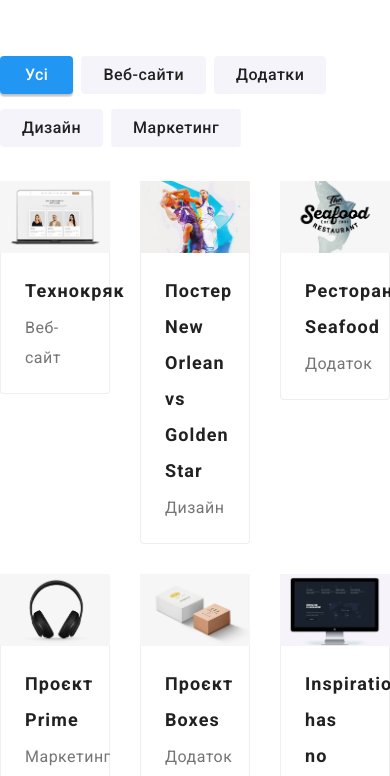
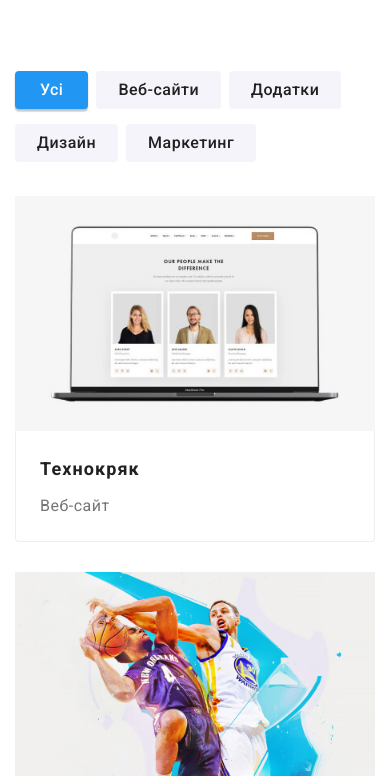
Before and after one commit to stoletoff/goit-markup-hw-08, a plain HTML site: page portfolio.html in a window 390 px wide. Shown: the part 68-844 px from the top of the page. Drawn offline with nearby package versions, Linux system fonts and the light colour scheme.

Commit message:
optimized mobile form

```diff
--- a/portfolio.html
+++ b/portfolio.html
@@ -63,7 +63,7 @@
         </div>
         <nav>
           <ul class="site-nav">
-            <li class="site-nav__item"><a href="#" class="site-nav__link">Студія</a></li>
+            <li class="site-nav__item"><a href="./index.html" class="site-nav__link">Студія</a></li>
             <li class="site-nav__item"><a href="./portfolio.html" class="site-nav__link site-nav__link--current">Портфоліо</a></li>
             <li class="site-nav__item"><a href="#" class="site-nav__link">Контакти</a></li>
           </ul>
@@ -91,7 +91,7 @@
     </div>
     </header>
     <main>
-      <section class="section">
+      <section class="section section-gallery">
         <div class="container">
           <h1 class="visually-hidden">Наші проєкти</h1>
             <ul class="site-filter list">
--- a/sass/base/_section.scss
+++ b/sass/base/_section.scss
@@ -7,6 +7,18 @@
         padding-bottom: 94px;
     }
 
+}
+
+.section-gallery {
+    @include mobile-max {
+        margin: 15px;
+    }
+}
+
+.section-gallery {
+    @include tablet-range {
+        margin: -15px;
+    }
 }
 
 .section-title {
--- a/sass/components/_project-cards.scss
+++ b/sass/components/_project-cards.scss
@@ -3,11 +3,28 @@
     flex-wrap: wrap;
     margin-top: 34px;
 
+    @include mobile-max {
+
+
+        &__item:not(:last-child) {
+            margin-bottom: 30px;
+        }
+    }
+
     &__item {
+        @include mobile-max {
+            display: block;
+        }
+
+
+        @include desktop {
             width: calc((100% - 60px) / 3);
             margin-right: 30px;
             margin-bottom: 30px;
         }
+
+    }
+
 
     &__shadow {
         transition: box-shadow 250ms cubic-bezier(0.4, 0, 0.2, 1);
@@ -91,6 +108,7 @@
         box-shadow: 0px 1px 1px rgba(0, 0, 0, 0.12), 0px 4px 4px rgba(0, 0, 0, 0.06), 1px 4px 6px rgba(0, 0, 0, 0.16);
     }
 
+    @include desktop {
         &>&__item:nth-child(3n){
             margin-right: 0px;
         }
@@ -99,3 +117,6 @@
             margin-bottom: 0px;
         }
     }
+
+
+}
```
Also changed, not shown: css/main.css, css/main.min.css, 2 other files. Lines whose indentation alone changed are shown as unchanged.
